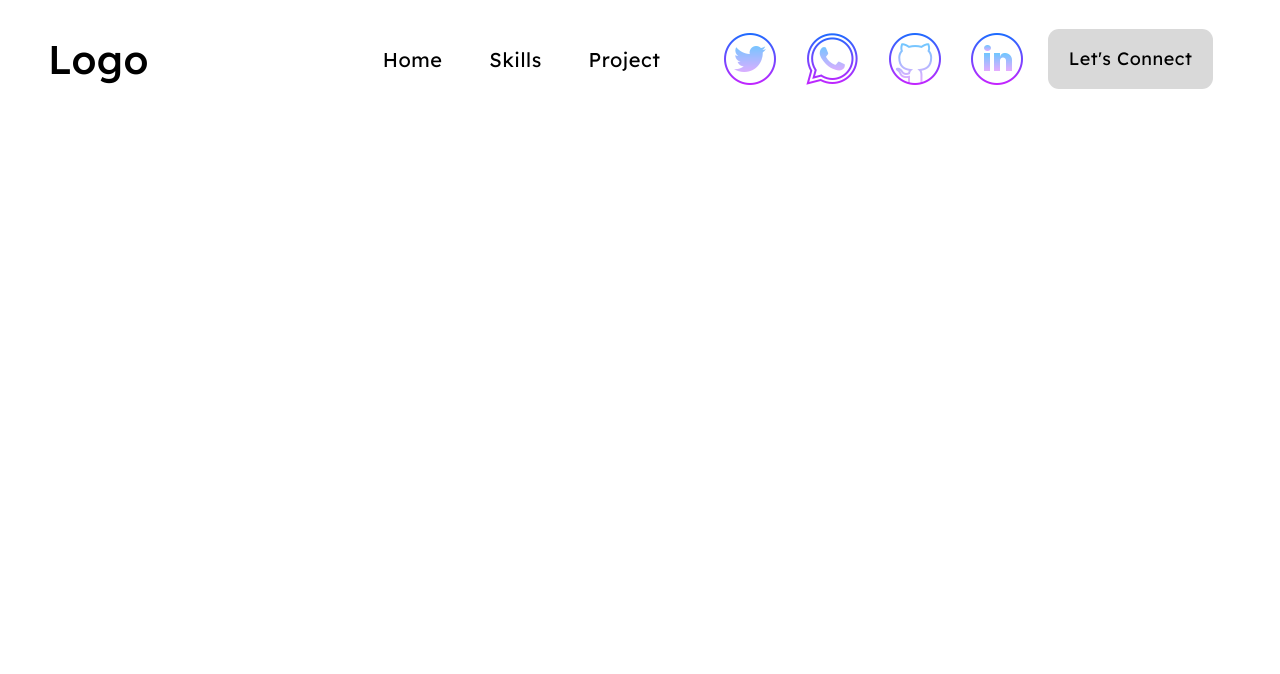
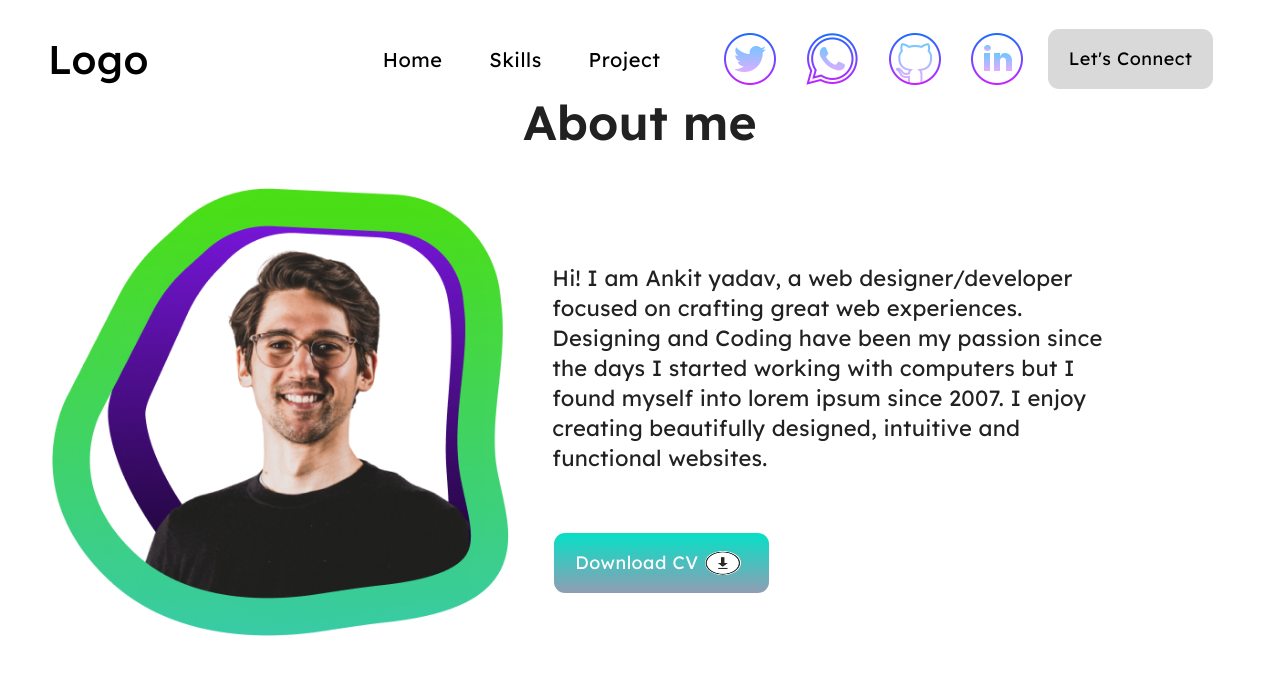
Before and after one commit to ro61zzy/myportfolio, a React (Create React App) app: page / in a window 1280 px wide. Shown: the top 674 px of the page. Built offline with nearby package versions, Linux system fonts and the light colour scheme.

Commit message:
about me component

```diff
--- a/src/Pages/HomePage.js
+++ b/src/Pages/HomePage.js
@@ -8,7 +8,7 @@ function HomePage() {
     <>
       <DrawerAppBar />
       <Home />
-
+      <About />
     </>
   );
 }
--- a/src/components/AboutMe/About.js
+++ b/src/components/AboutMe/About.js
@@ -27,6 +27,7 @@ export default function ColumnsGrid() {
     //   }}
     // >
     <Container maxWidth="xl">
+      <Box sx={{display:"flex", justifyContent:"center", fontSize:"48px", fontWeight:"600", lineHeight:"60px", fontFamily:"Lexend"}}>About me</Box>
       <Grid container>
         <Grid item xs={5}>
           <Box>
@@ -43,7 +44,7 @@ export default function ColumnsGrid() {
           </Box>
         </Grid>
         <Grid item xs={6}>
-          <Box sx={{ pt: "23%" }}>
+          <Box sx={{ pt: "18%" }}>
             <Typography
               sx={{
                 width: { xs: "200px", md: "45vw" },
@@ -51,7 +52,6 @@ export default function ColumnsGrid() {
                 fontFamily: "Lexend",
                 fontWeight: 400,
                 pl: { xs: "10px", sm: "15px" },
-
                 fontSize: { xs: "10px", sm: "22px" },
               }}
             >
```
